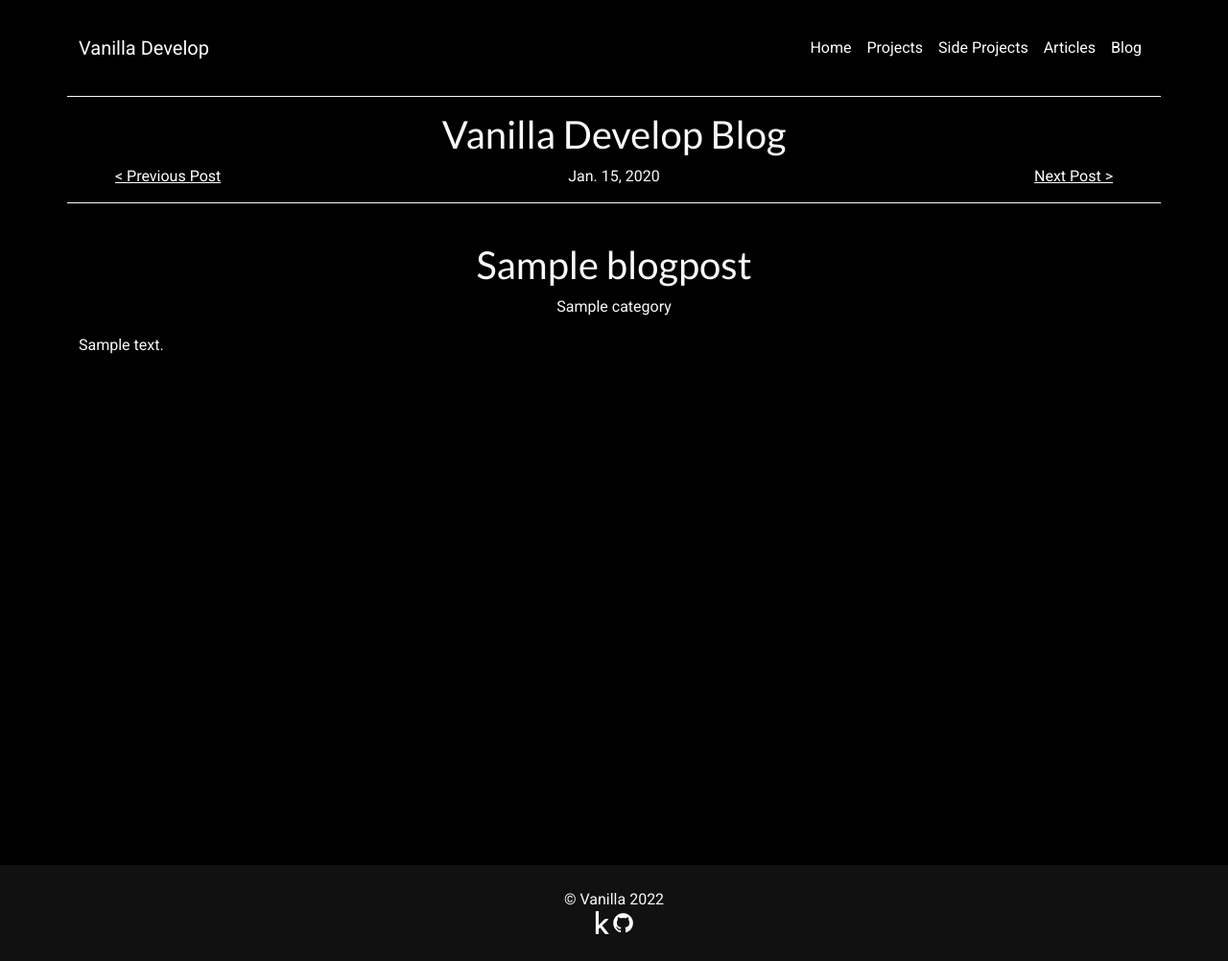
After one commit to VanillaDevelop/VanillaDev, a Django app: page /blog/1 in a window 1280 px wide. The commit adds this page. Shown: the whole page at 96% size. Run offline with Django 3.2, Linux system fonts and the light colour scheme; tables that the repository leaves empty hold one stand-in row (values such as "Sample post"); some libraries are stand-ins or nearby versions.

Commit message:
Allow adding, editing and viewing of blog posts

```diff
--- a/vanilladev/blog/models.py
+++ b/vanilladev/blog/models.py
@@ -2,6 +2,7 @@ from django.db import models
 from ckeditor.fields import RichTextField
 from django.db.models.fields import CharField
 from django.db.models import ManyToManyField
+from datetime import date
 
 # Create your models here.
 class Category(models.Model):
@@ -11,7 +12,8 @@ class Category(models.Model):
         return self.name
 
 class BlogPost(models.Model):
+    title = models.CharField(max_length=255)
     content = RichTextField()
-    created_at = models.DateField()
+    created_at = models.DateField(default=date.today)
     is_published = models.BooleanField()
     categories = ManyToManyField(Category)
--- /dev/null
+++ b/vanilladev/blog/templates/blog/post.html
@@ -0,0 +1,13 @@
+{% extends 'base.html' %}
+{% block content %}
+<div class="container header-container">
+    <h1 class="text-center">Vanilla Develop Blog</h1>
+    <div class="d-flex flex-row justify-content-between"><a class="navlink" href="#">&lt; Previous
+            Post</a><span>{{post.created_at}}</span><a class="text-end navlink" href="#">Next Post &gt;</a></div>
+</div>
+<div class="container" id="blogpost-container">
+    <h1 class="text-center">{{post.title}}</h1>
+    <p class="text-center">{{categories}}</p>
+    {{post.content|safe}}
+</div>
+{% endblock %}
--- a/vanilladev/blog/urls.py
+++ b/vanilladev/blog/urls.py
@@ -3,6 +3,8 @@ from django.urls import path
 from . import views
 
 urlpatterns = [
+    path('<int:id>', views.post, name='post'),
+    path('edit/<int:id>', views.edit, name='edit'),
     path('add/', views.add, name='add'),
     path('categories/', views.categories, name='categories')
 ]
--- a/vanilladev/blog/views.py
+++ b/vanilladev/blog/views.py
@@ -1,10 +1,37 @@
 from django.shortcuts import render, redirect
 from blog.models import Category
+from blog.models import BlogPost
 from .forms import BlogPostForm, CategoryFormSet
 
 def add(request):
+    #POST - save blog post
+    if request.method == "POST":
+        form = BlogPostForm(request.POST)
+        if form.is_valid():
+            form.save()
+        return redirect('add')
+
+    #GET - display new blog post
     form = BlogPostForm()
     return render(request, 'blog/change.html', {"form":form})
+
+def edit(request, id):
+    #POST - save blog post
+    if request.method == "POST":
+        post = BlogPost.objects.get(id=id)
+        form = BlogPostForm(request.POST, instance=post)
+        if form.is_valid():
+            form.save()
+        return redirect('add')
+
+    #GET - show edit form for blog post
+    post = BlogPost.objects.get(id=id)
+    if post:
+        form = BlogPostForm(instance=post)
+        return render(request, 'blog/change.html', {"form":form})
+    else:
+        return redirect('home.index')
+
 
 def categories(request):
     #POST - update categories
@@ -21,3 +48,13 @@ def categories(request):
             #Set width 100 for the textboxes for category name
             form.fields["name"].widget.attrs.update({'class': 'w-100'})
         return render(request, 'blog/categories.html', {"formset":formset})
+
+def post(request, id):
+    post = BlogPost.objects.get(id=id)
+    if post:
+        categories = []
+        for cat in post.categories.all():
+            categories.append(str(cat))
+        return render(request, 'blog/post.html', {"post":post, "categories": ", ".join(categories)})
+    else:
+        return redirect('home.index')
--- a/vanilladev/vanilladev/assets/css/styles.css
+++ b/vanilladev/vanilladev/assets/css/styles.css
@@ -87,7 +87,6 @@ body {
 
 .icon-large {
   font-size: 6em;
-  margin-bottom: 15px;
 }
 
 @media (max-width: 991) {
@@ -174,3 +173,69 @@ a:hover {
 #btn-update-categories {
   width: 150px;
 }
+
+a.nav-link {
+  color: white;
+}
+
+a.active {
+  color: black;
+}
+
+a.nav-link:hover {
+  color: white;
+}
+
+a.nav-link:focus {
+  color: white;
+}
+
+.project-pane {
+  min-height: 100px;
+  border-radius: 0px;
+  border-top-right-radius: 10px;
+  border-bottom-right-radius: 10px;
+  border-bottom-left-radius: 0px;
+  border-width: 2px;
+  border-style: solid;
+}
+
+#tabs-project {
+  border-bottom: 0px !important;
+}
+
+.header-container {
+  border-top: 1px solid;
+  border-bottom: 1px solid white;
+  padding: 15px 50px 15px 50px;
+  margin-bottom: 5vh;
+}
+
+.navlink {
+  width: 200px;
+}
+
+.project-nutshell-container {
+  background: #141414;
+  padding: 25px;
+  border: 1px solid;
+}
+
+.consistent-height.tab-content {
+  display: flex;
+}
+
+.consistent-height.tab-content > .tab-pane {
+  display: block;
+  visibility: hidden;
+  margin-right: -100%;
+  width: 100%;
+}
+
+.consistent-height.tab-content > .active {
+  visibility: visible;
+}
+
+.django-ckeditor-widget {
+  width: 100%;
+}
--- a/vanilladev/vanilladev/settings.py
+++ b/vanilladev/vanilladev/settings.py
@@ -143,6 +143,7 @@ AUTH_USER_MODEL = 'login_only_auth.User'
 
 CKEDITOR_CONFIGS = {
     'default': {
-        'toolbar': 'full'
+        'toolbar': 'full',
+        'width': '100%'
     }
 }
```
Also changed, not shown: bsdesign-output/assets/css/styles.css (+95 -3 lines), bsdesign-output/blogpage.html (added, +52 -0 lines), vanilladev/blog/forms.py (+6 -2 lines), bsdesign-output/assets/img/logo_vanilladev_small.png (added), 1 other file.
